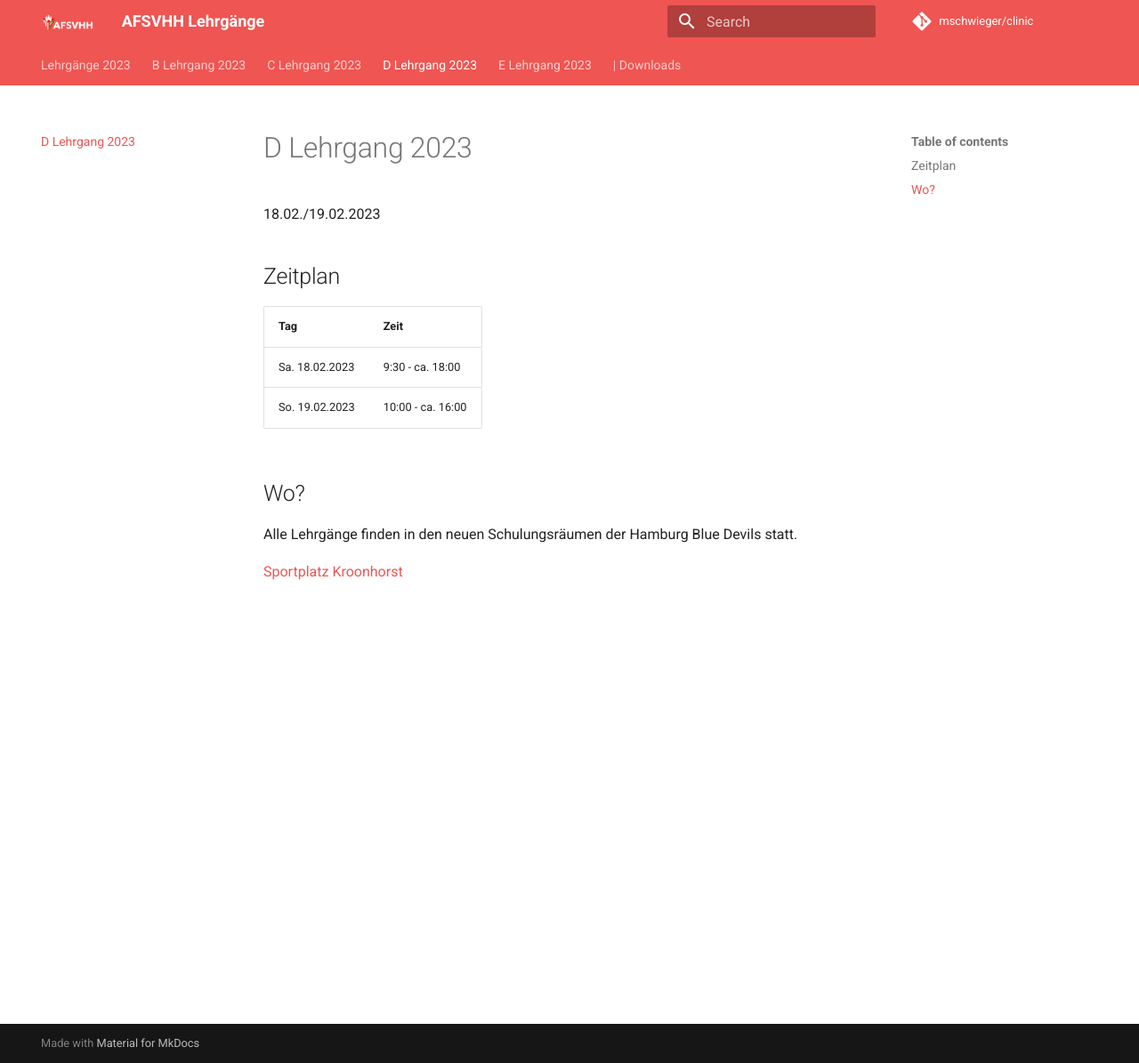
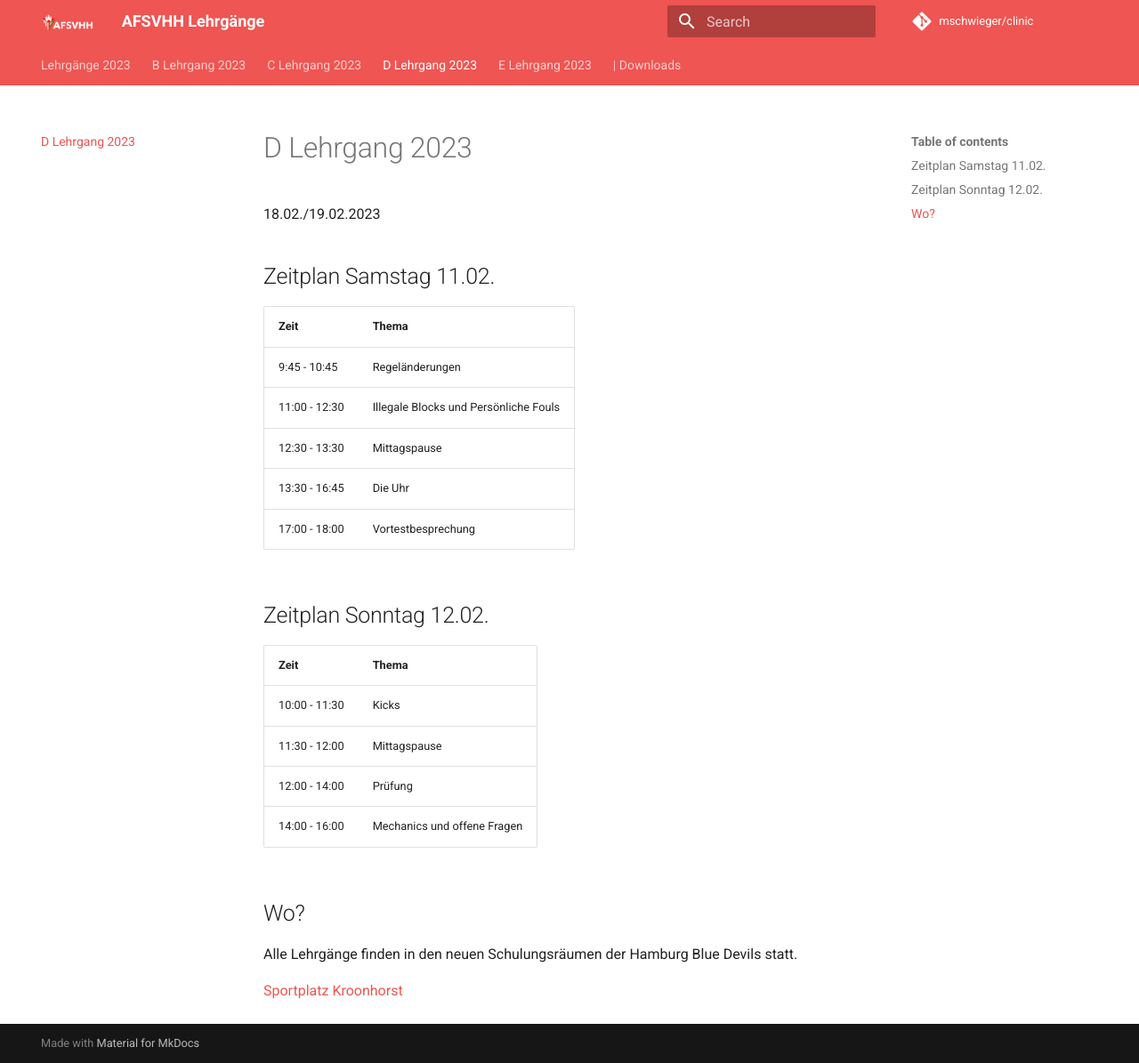
Before and after one commit to mschwieger/clinic, an MkDocs documentation site: the page built from docs/D.md, in a window 1280 px wide and 1195 px high. Shown: the whole window at 89% size. Built offline with MkDocs 1.6.1 and Material for MkDocs 9.7.7, drawn with Linux system fonts in a browser that asks for light colours; comment, search, counter and statistics services are not loaded.

Commit message:
Update D.md

```diff
--- a/docs/D.md
+++ b/docs/D.md
@@ -2,11 +2,22 @@
 
 18.02./19.02.2023
 
-## Zeitplan
-|Tag	|Zeit |
+## Zeitplan Samstag 11.02.
+|Zeit	|Thema |
 |-- |-- |
-|Sa. 18.02.2023	|9:30 - ca. 18:00|
-|So. 19.02.2023	|10:00 - ca. 16:00|
+|9:45	- 10:45   |Regeländerungen|
+|11:00 - 12:30	|Illegale Blocks und Persönliche Fouls|
+|12:30 - 13:30	|Mittagspause|
+|13:30 - 16:45	|Die Uhr|
+|17:00 - 18:00	|Vortestbesprechung|
+
+## Zeitplan Sonntag 12.02.
+|Zeit	|Thema |
+|-- |-- |
+|10:00 - 11:30	|Kicks|
+|11:30 - 12:00	|Mittagspause|
+|12:00 - 14:00	|Prüfung|
+|14:00 - 16:00	|Mechanics und offene Fragen|
 
 ## Wo?
 Alle Lehrgänge finden in den neuen Schulungsräumen der Hamburg Blue Devils statt.
```
